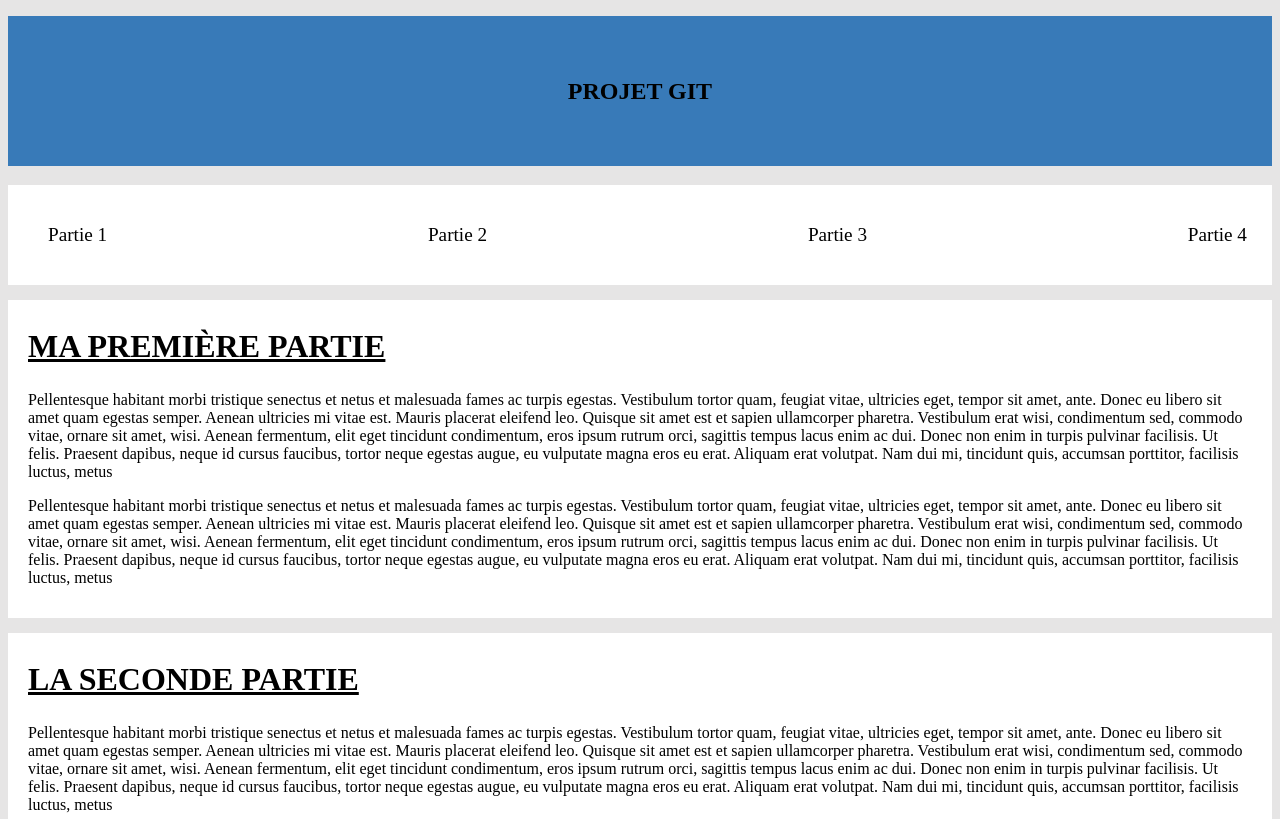
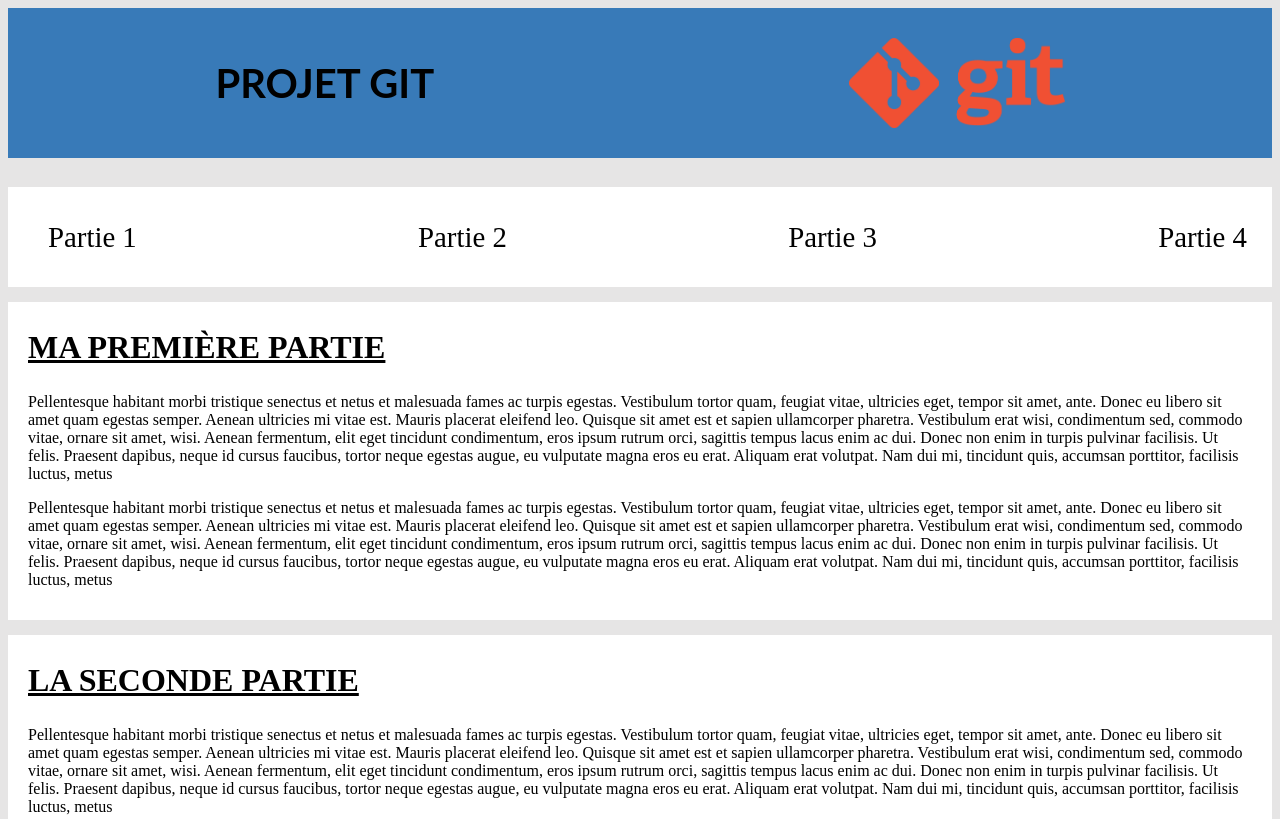
Before and after one commit to kacime/activite_github, a plain HTML site: page index.html in a window 1280 px wide. Shown: the top 819 px of the page. Drawn offline with Linux system fonts and the light colour scheme.

Commit message:
Ajout d'un logo dans la bannière, utilisation de flex

```diff
--- a/index.html
+++ b/index.html
@@ -11,6 +11,7 @@
 
     <header>
         <h1 id="titre">Projet GIT</h1>
+        <img src="img/logo.png" alt="logo">
     </header>
 
     <nav>
--- a/style.css
+++ b/style.css
@@ -2,7 +2,7 @@
 
 #titre
 {
-	font-size: 1.5em;
+	font-size: 2.5em;
 	text-transform: uppercase;
 }
 
@@ -11,9 +11,18 @@ header
 {
 	background-color: #387ab8;
 	width: auto;
+	font-family: 'Lato', sans-serif;
 	text-align: center;
-	line-height: 150px;
+	height: 150px;
 	margin-bottom: 15px;
+	display: flex;
+	justify-content: space-around;
+	align-items: center;
+}
+
+header img
+{
+	height: 90px;
 }
 
 
@@ -54,7 +63,7 @@ footer
 
 nav
 {
-	font-size: 1.2em;
+	font-size: 1.8em;
 	background-color: #FFFFFF;
 	height: 100px;
 	line-height: 100px;
```
Also changed, not shown: img/logo.png (added).
